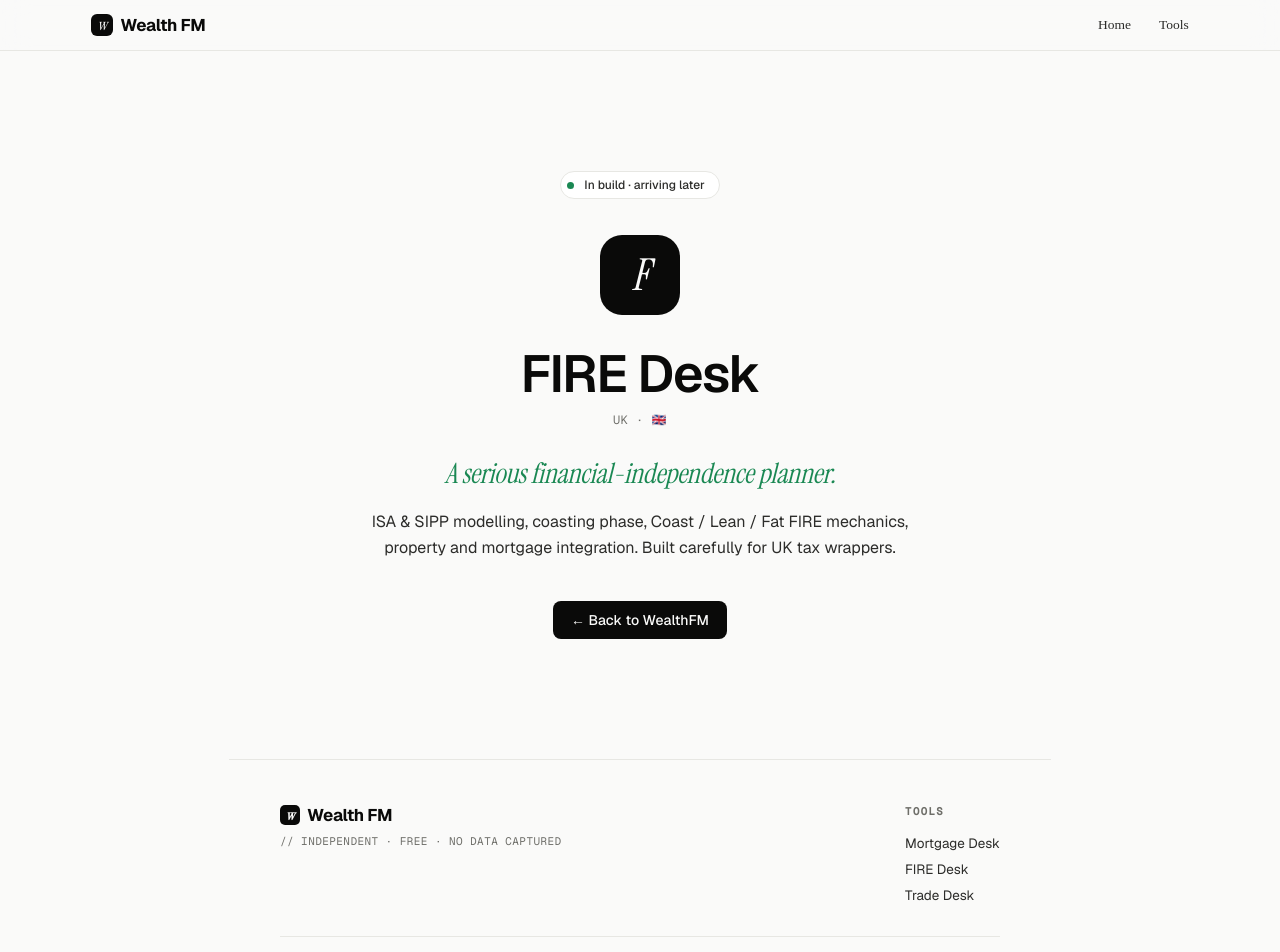
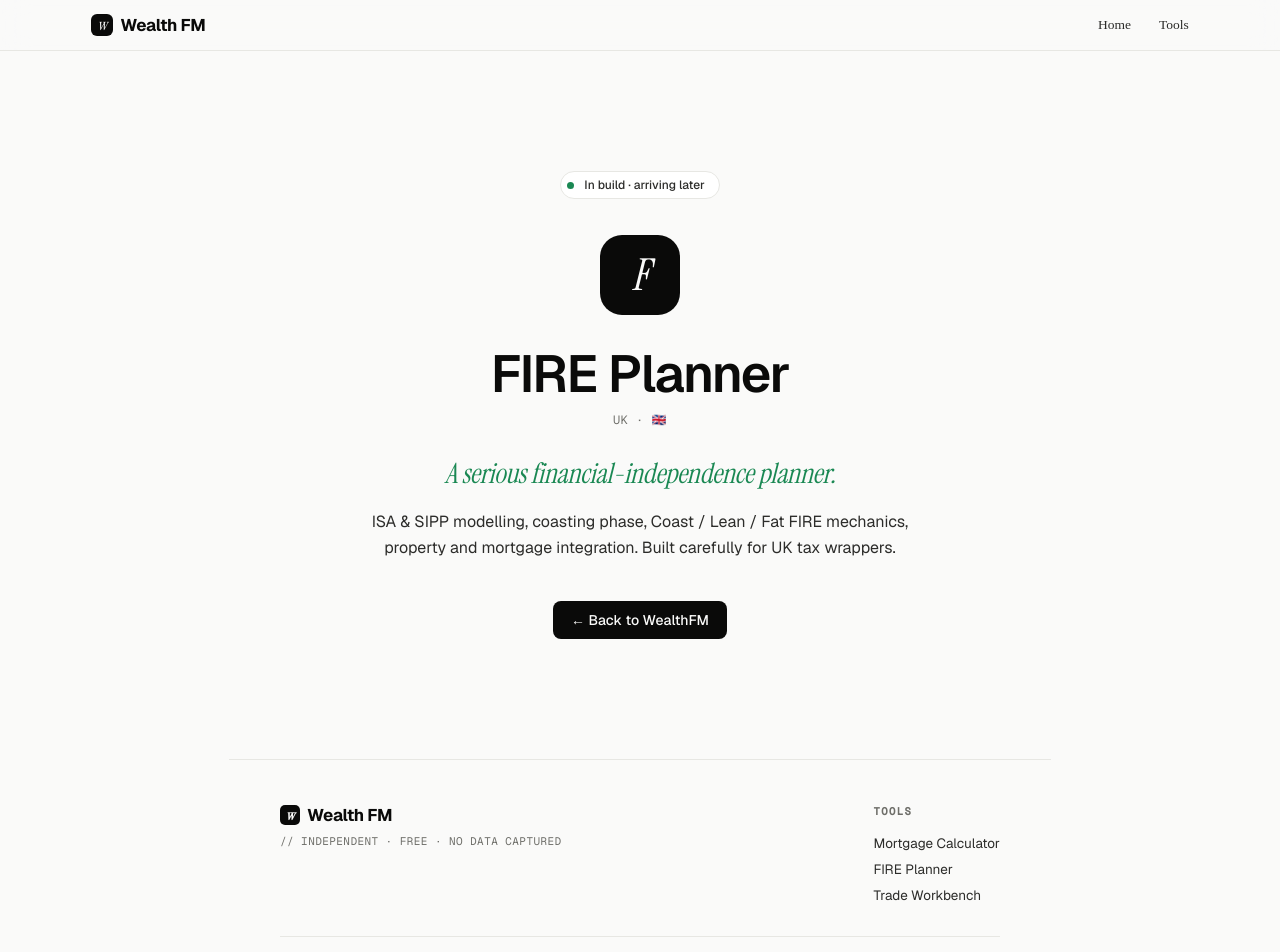
Before and after one commit to saj1225/wealthfm, a React (Vite) app: page /fire in a window 1280 px wide. Shown: the top 952 px of the page. Built offline with nearby package versions, Linux system fonts and the light colour scheme.

Commit message:
Rename tools to non-trademark names (Path B branding)

```diff
--- a/src/pages/Fire.jsx
+++ b/src/pages/Fire.jsx
@@ -1,15 +1,20 @@
+import { useEffect } from "react";
 import Header from "../shared/Header.jsx";
 import Footer from "../shared/Footer.jsx";
 import ComingSoon from "../shared/ComingSoon.jsx";
 
 export default function Fire() {
+  useEffect(() => {
+    document.title = "FIRE Planner | WealthFM";
+  }, []);
+
   return (
     <div style={{ background: "#fafaf9", minHeight: "100vh", display: "flex", flexDirection: "column" }}>
       <Header />
       <div style={{ flex: 1 }}>
         <ComingSoon
           letter="F"
-          name="FIRE Desk"
+          name="FIRE Planner"
           region="UK · 🇬🇧"
           tagline="A serious financial-independence planner."
           desc="ISA & SIPP modelling, coasting phase, Coast / Lean / Fat FIRE mechanics, property and mortgage integration. Built carefully for UK tax wrappers."
--- a/src/pages/Landing.jsx
+++ b/src/pages/Landing.jsx
@@ -8,7 +8,7 @@ import Footer from "../shared/Footer.jsx";
 const TOOLS = [
   {
     id: "mortgage",
-    name: "Mortgage Desk",
+    name: "Mortgage Calculator",
     region: "UK",
     flag: "🇬🇧",
     iconAccent: "accent",
@@ -18,7 +18,7 @@ const TOOLS = [
   },
   {
     id: "fire",
-    name: "FIRE Desk",
+    name: "FIRE Planner",
     region: "UK",
     flag: "🇬🇧",
     iconAccent: null,
@@ -28,7 +28,7 @@ const TOOLS = [
   },
   {
     id: "trade",
-    name: "Trade Desk",
+    name: "Trade Workbench",
     region: "Global",
     flag: "🌐",
     iconAccent: "warm",
@@ -40,6 +40,11 @@ const TOOLS = [
 
 export default function Landing() {
   const loc = useLocation();
+
+  // Set the browser tab title for this route
+  useEffect(() => {
+    document.title = "WealthFM — Precise tools for personal finance";
+  }, []);
 
   // Handle hash anchors (e.g. /#tools) so links from other pages scroll correctly
   useEffect(() => {
@@ -97,9 +102,9 @@ export default function Landing() {
           <div className="dash-content">
             <div className="dash-side">
               <div className="dash-side-title">Tools</div>
-              <div className="dash-side-item active"><span className="ico" />Mortgage Desk</div>
-              <div className="dash-side-item"><span className="ico" />FIRE Desk</div>
-              <div className="dash-side-item"><span className="ico" />Trade Desk</div>
+              <div className="dash-side-item active"><span className="ico" />Mortgage Calculator</div>
+              <div className="dash-side-item"><span className="ico" />FIRE Planner</div>
+              <div className="dash-side-item"><span className="ico" />Trade Workbench</div>
               <div className="dash-side-title" style={{ marginTop: 24 }}>Sections</div>
               <div className="dash-side-item"><span className="ico" />Affordability</div>
               <div className="dash-side-item"><span className="ico" />Costs &amp; SDLT</div>
@@ -107,7 +112,7 @@ export default function Landing() {
             </div>
             <div className="dash-main">
               <div className="dash-h">
-                <div className="dash-h-title">Mortgage Desk</div>
+                <div className="dash-h-title">Mortgage Calculator</div>
                 <div className="dash-h-meta">UK · 5-YR FIX</div>
               </div>
               <div className="dash-stats">
@@ -181,7 +186,7 @@ export default function Landing() {
           <span>The tools</span>
         </div>
         <div className="section-h">
-          Three desks. Each a <em>different</em> decision.
+          Three tools. Each a <em>different</em> decision.
         </div>
         <div className="tools-grid">
           {TOOLS.map((t) => (
--- a/src/pages/Mortgage.jsx
+++ b/src/pages/Mortgage.jsx
@@ -157,6 +157,11 @@ function Row({ label, val, color, note, bold }) {
 
 // ── main ──────────────────────────────────────────────────────────────────────
 export default function MortgageCalc() {
+  // Set the browser tab title for this route
+  useEffect(() => {
+    document.title = "UK Mortgage Calculator | WealthFM";
+  }, []);
+
   const [mode, setMode] = useState("residential");
   const [purpose, setPurpose] = useState("purchase");
   const [repaymentType, setRepaymentType] = useState("repayment");
@@ -353,8 +358,13 @@ export default function MortgageCalc() {
       {/* ── HEADER ── */}
       <div style={{ background: "linear-gradient(135deg,#0d1a2b 0%,#071422 100%)", borderBottom: "1px solid #1e3048", padding: isMobile ? "16px 18px" : "18px 28px", display: "flex", alignItems: isMobile ? "flex-start" : "center", justifyContent: "space-between", gap: 18, flexWrap: "wrap" }}>
         <div>
-          <div style={{ fontSize: 10, letterSpacing: "0.2em", color: "#1a8853", textTransform: "uppercase", fontWeight: 700, marginBottom: 3 }}>UK Mortgage Calculator</div>
-          <div style={{ fontSize: 22, fontWeight: 700, fontFamily: "Georgia,serif", letterSpacing: "-0.02em" }}>MortgageDESK</div>
+          <a href="/" style={{ display: "inline-flex", alignItems: "center", gap: 7, textDecoration: "none", fontSize: 11, color: "#5a7a9a", fontWeight: 600, letterSpacing: "0.06em", textTransform: "uppercase", marginBottom: 6 }}>
+            <span style={{ display: "inline-block", width: 6, height: 6, background: "#1a8853", borderRadius: "50%" }} />
+            <span style={{ color: "#8a9bb0" }}>WealthFM</span>
+            <span style={{ color: "#3a5570", margin: "0 4px" }}>/</span>
+            <span style={{ color: "#1a8853" }}>UK Mortgage</span>
+          </a>
+          <div style={{ fontSize: 22, fontWeight: 700, fontFamily: "Georgia,serif", letterSpacing: "-0.02em" }}>Mortgage Calculator</div>
         </div>
         <div style={{ display: "flex", gap: 16, alignItems: "flex-end", flexWrap: "wrap" }}>
           <div>
@@ -1075,9 +1085,9 @@ export default function MortgageCalc() {
         <div style={{ maxWidth: 900, margin: "0 auto" }}>
           <div style={{ fontSize: 10, letterSpacing: "0.14em", textTransform: "uppercase", color: "#5a7a9a", fontWeight: 700, marginBottom: 8 }}>Important — Please Read</div>
           <p style={{ fontSize: 11, color: "#5a7a9a", lineHeight: 1.7, margin: 0 }}>
-            MortgageDESK is an information and calculation tool only. It does not provide financial, mortgage, tax or legal advice, and nothing it produces is a recommendation to take out, switch, or vary any mortgage or financial product. All figures are estimates based on the information you enter and standard assumptions; they are not quotes or offers, and actual lender criteria, rates, fees and tax treatment will differ. Stamp Duty, tax rules and lender stress tests change over time and vary by individual circumstances and UK nation. Before making any decision you should speak to an FCA-authorised mortgage adviser and, where relevant, a qualified tax professional. Your home may be repossessed if you do not keep up repayments on your mortgage.
+            This calculator is an information and calculation tool only. It does not provide financial, mortgage, tax or legal advice, and nothing it produces is a recommendation to take out, switch, or vary any mortgage or financial product. All figures are estimates based on the information you enter and standard assumptions; they are not quotes or offers, and actual lender criteria, rates, fees and tax treatment will differ. Stamp Duty, tax rules and lender stress tests change over time and vary by individual circumstances and UK nation. Before making any decision you should speak to an FCA-authorised mortgage adviser and, where relevant, a qualified tax professional. Your home may be repossessed if you do not keep up repayments on your mortgage.
           </p>
-          <div style={{ fontSize: 10, color: "#3a5570", marginTop: 12 }}>© {new Date().getFullYear()} MortgageDESK · For informational use only · Not regulated financial advice</div>
+          <div style={{ fontSize: 10, color: "#3a5570", marginTop: 12 }}>© {new Date().getFullYear()} WealthFM · For informational use only · Not regulated financial advice</div>
         </div>
       </div>
     </div>
--- a/src/pages/NotFound.jsx
+++ b/src/pages/NotFound.jsx
@@ -1,3 +1,4 @@
+import { useEffect } from "react";
 import { Link } from "react-router-dom";
 import Header from "../shared/Header.jsx";
 import Footer from "../shared/Footer.jsx";
@@ -49,6 +50,10 @@ const styles = {
 };
 
 export default function NotFound() {
+  useEffect(() => {
+    document.title = "Not Found | WealthFM";
+  }, []);
+
   return (
     <div style={{ background: "#fafaf9", minHeight: "100vh", display: "flex", flexDirection: "column" }}>
       <Header />
--- a/src/pages/Trade.jsx
+++ b/src/pages/Trade.jsx
@@ -1,15 +1,20 @@
+import { useEffect } from "react";
 import Header from "../shared/Header.jsx";
 import Footer from "../shared/Footer.jsx";
 import ComingSoon from "../shared/ComingSoon.jsx";
 
 export default function Trade() {
+  useEffect(() => {
+    document.title = "Trade Workbench | WealthFM";
+  }, []);
+
   return (
     <div style={{ background: "#fafaf9", minHeight: "100vh", display: "flex", flexDirection: "column" }}>
       <Header />
       <div style={{ flex: 1 }}>
         <ComingSoon
           letter="T"
-          name="Trade Desk"
+          name="Trade Workbench"
           region="Global · 🌐"
           tagline="A technical analysis and risk workbench."
           desc="Position sizing, R-multiple analytics and setup tracking — for traders who treat it as craft. No tips. No alerts. Just the mechanics."
--- a/src/shared/Footer.jsx
+++ b/src/shared/Footer.jsx
@@ -102,9 +102,9 @@ export default function Footer() {
         <div style={styles.cols}>
           <div>
             <div style={styles.colTitle}>Tools</div>
-            <Link to="/mortgage" style={styles.colLink}>Mortgage Desk</Link>
-            <Link to="/fire" style={styles.colLink}>FIRE Desk</Link>
-            <Link to="/trade" style={styles.colLink}>Trade Desk</Link>
+            <Link to="/mortgage" style={styles.colLink}>Mortgage Calculator</Link>
+            <Link to="/fire" style={styles.colLink}>FIRE Planner</Link>
+            <Link to="/trade" style={styles.colLink}>Trade Workbench</Link>
           </div>
           {YT_URL && (
             <div>
```
